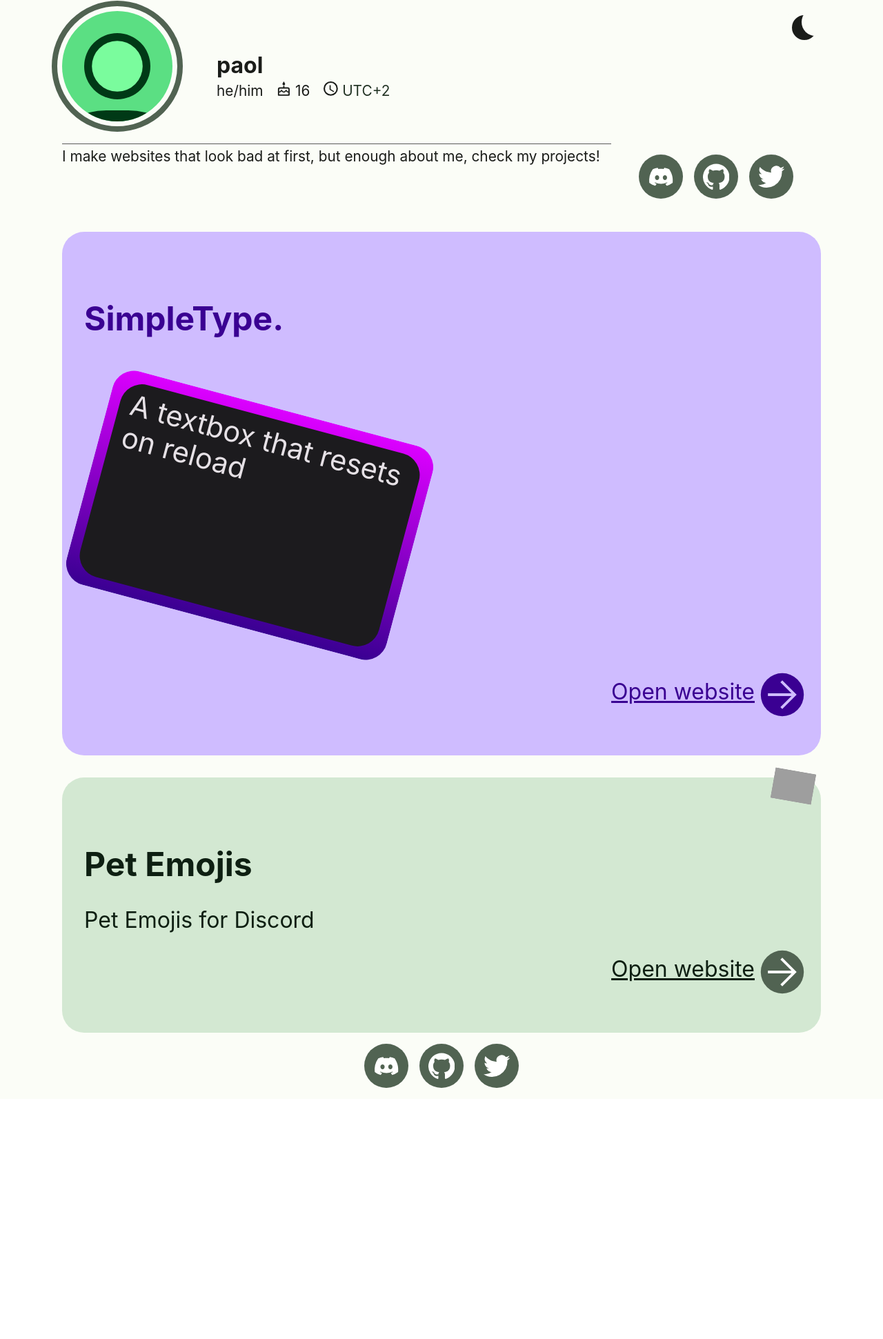
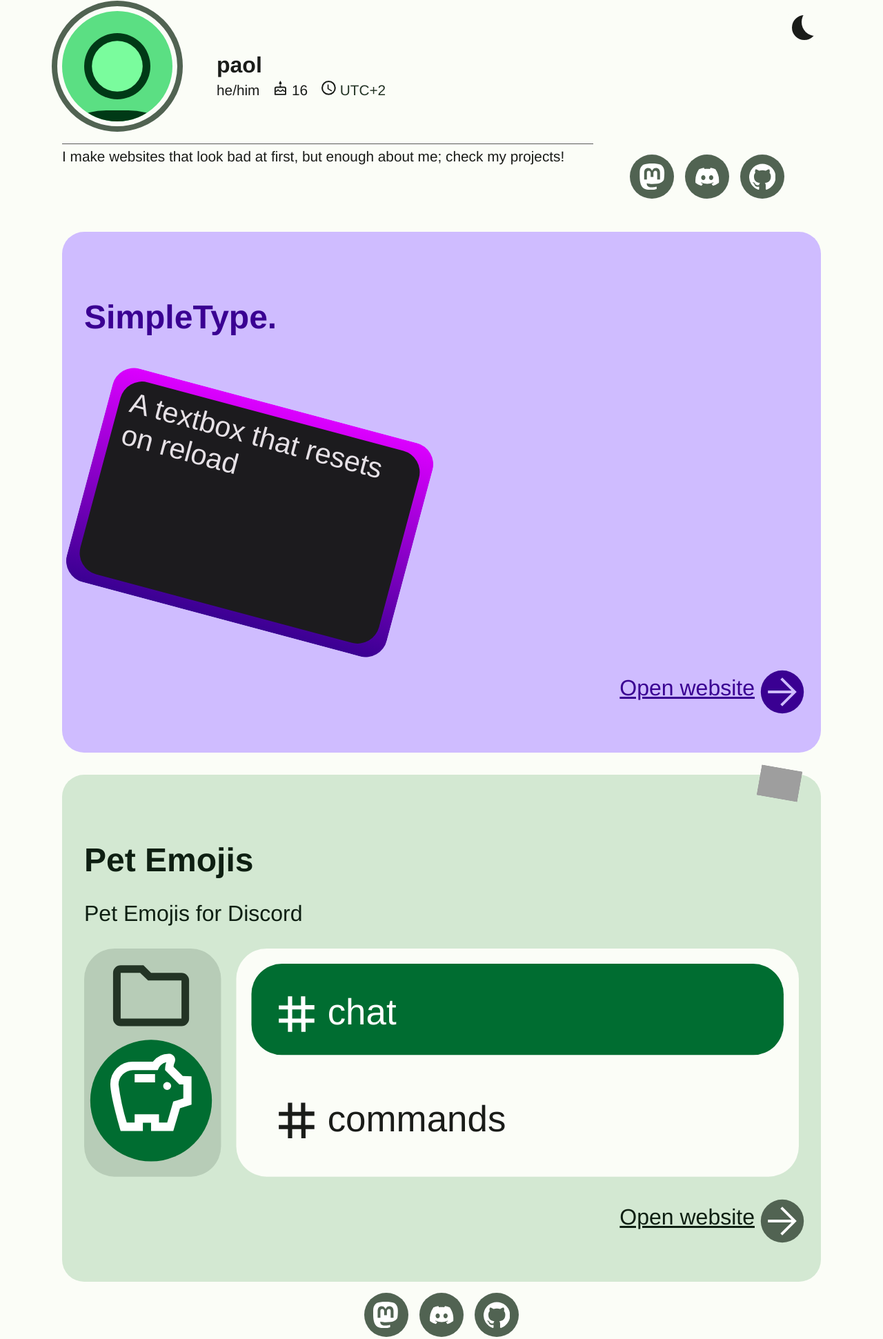
Before and after one commit to Paol-M/home, a plain HTML site: page index.html in a window 1280 px wide. Shown: the part 48-1989 px from the top of the page at 69% size. Before the commit the page ends 1641 px from the top, so only its background shows below. Drawn offline with Linux system fonts and the light colour scheme; grey boxes are pictures that could not be loaded.

Commit message:
Linked Mastodon; unlinked Twitter. Added pets' SVG

```diff
--- a/index.html
+++ b/index.html
@@ -57,26 +57,25 @@
           </svg>
         </label>
 
-        <p class="aboutMe">I make websites that look bad at first, but enough about me, check my projects!</p>
+        <p class="aboutMe">I make websites that look bad at first, but enough about me; check my projects!</p>
 
         <div class="links" aria-label="Social Media Profiles">
-          <a title="discord profile — paol#7272" href="https://discordapp.com/users/573589702368821259" target="_blank" rel="noopener">
+          <a rel="me" href="https://toot.io/@paol" title="Mastodon profile — @paol@toot.io" target="_blank" rel="noopener">
+            <svg xmlns="http://www.w3.org/2000/svg" viewBox="0 0 216 232"><path d="M212 139c-3 16-29 34-58 38-15 2-30 3-46 3-26-2-46-7-46-7v8c4 25 26 27 47 28 21 0 39-6 39-6l1 19s-14 8-41 10c-14 1-32-1-53-6C9 214 1 165 0 116V76c0-50 33-65 33-65C50 3 78 0 108 0h1c29 0 58 3 74 11 0 0 33 15 33 65 0 0 1 37-4 63"/>
+              <path fill="var(--secondary)" d="M178 80v61h-25V82c0-13-5-19-15-19-12 0-18 8-18 22v33H96V85c0-14-6-22-17-22s-16 6-16 19v59H39V80c0-12 3-22 9-30 7-7 16-11 26-11 13 0 22 5 28 15l6 10 6-10c6-10 16-15 28-15 11 0 19 4 26 11 6 8 10 18 10 30"/>
+            </svg>
+          </a>
+          <a rel="me" title="Discord profile — paol#7272" href="https://discordapp.com/users/573589702368821259" target="_blank" rel="noopener">
             <svg xmlns="http://www.w3.org/2000/svg" viewBox="0 0 100 100">
               <path d="M80.9 21.7A73.5 73.5 0 0 0 62.7 16a.3.3 0 0 0-.2.2 51.2 51.2 0 0 0-2.3 4.6c-6.9-1-13.7-1-20.4 0a47 47 0 0 0-2.3-4.6.3.3 0 0 0-.3-.2 73.3 73.3 0 0 0-18.1 5.7.3.3 0 0 0-.1 0A75.2 75.2 0 0 0 5.8 72.6a.3.3 0 0 0 .1.2c7.7 5.6 15 9 22.3 11.3a.3.3 0 0 0 .3-.2 52.8 52.8 0 0 0 4.5-7.4.3.3 0 0 0-.1-.3 48.7 48.7 0 0 1-7-3.4.3.3 0 0 1 0-.4l1.4-1.1a.3.3 0 0 1 .3 0 52.7 52.7 0 0 0 44.8 0 .3.3 0 0 1 .3 0l1.3 1a.3.3 0 0 1 0 .5 45.7 45.7 0 0 1-7 3.3.3.3 0 0 0 0 .4 59.3 59.3 0 0 0 4.5 7.4.3.3 0 0 0 .3.1A73.7 73.7 0 0 0 94 72.7a.3.3 0 0 0 0-.2c2-19.2-3-36-13.1-50.7a.2.2 0 0 0-.1-.1zM35.2 62.4c-4.4 0-8-4-8-9s3.6-9 8-9c4.5 0 8.1 4 8 9 0 5-3.5 9-8 9zm29.6 0c-4.4 0-8-4-8-9s3.6-9 8-9c4.5 0 8.1 4 8 9 0 5-3.5 9-8 9z" />
             </svg>
           </a>
 
-          <a href="https://github.com/Paol-M" title="GitHub profile — Paol-M" target="_blank" rel="noopener">
+          <a rel="me" href="https://github.com/Paol-M" title="GitHub profile — Paol-M" target="_blank" rel="noopener">
             <svg xmlns="http://www.w3.org/2000/svg" viewBox="0 0 256 256">
               <path
                 d="M128 3.2a128 128 0 0 0-40.5 249.4c6.4 1.2 8.8-2.8 8.8-6.1l-.2-23.9c-35.6 7.8-43.1-15-43.1-15-5.8-14.9-14.2-18.8-14.2-18.8-11.6-8 .8-7.8.8-7.8 12.9 1 19.7 13.2 19.7 13.2 11.4 19.6 30 14 37.2 10.7 1.2-8.3 4.5-14 8.1-17.2-28.4-3.2-58.3-14.2-58.3-63.2 0-14 5-25.4 13.2-34.4a46 46 0 0 1 1.3-33.9S71.5 52.8 96 69.4a122.7 122.7 0 0 1 64 0c24.5-16.6 35.2-13.2 35.2-13.2a46 46 0 0 1 1.3 34c8.2 8.9 13.2 20.3 13.2 34.3 0 49.1-30 60-58.5 63.1 4.6 4 8.7 11.8 8.7 23.7l-.2 35.2c0 3.4 2.4 7.4 8.8 6.1A128 128 0 0 0 128 3.2ZM48 185.5c-.3.6-1.3.8-2.3.4-.9-.4-1.4-1.3-1.1-2 .3-.6 1.3-.8 2.2-.3 1 .4 1.5 1.3 1.1 1.9zm6.2 5.6c-.6.6-1.8.3-2.6-.6-.8-.9-1-2-.4-2.6.7-.6 1.8-.3 2.7.6.8.9 1 2 .3 2.6zm4.4 7.2c-.8.6-2.1 0-2.9-1.1-.8-1.1-.8-2.5 0-3 .8-.6 2-.1 2.9 1 .8 1.2.8 2.5 0 3.1zm7.3 8.3c-.7.8-2.2.6-3.3-.5-1.1-1-1.5-2.5-.8-3.2.8-.8 2.3-.6 3.4.5 1 1 1.4 2.5.7 3.2zm9.4 2.8c-.3 1-1.7 1.5-3.2 1-1.4-.4-2.4-1.5-2.1-2.6.3-1 1.7-1.4 3.2-1 1.5.5 2.4 1.6 2.1 2.6zm10.7 1.2c0 1-1.1 2-2.7 2-1.5 0-2.7-.8-2.8-1.9 0-1 1.2-2 2.8-2 1.5 0 2.7.9 2.7 2zm10.6-.4c.2 1-.9 2.1-2.4 2.4-1.5.3-2.8-.4-3-1.4-.2-1 .9-2.1 2.3-2.4 1.6-.2 3 .4 3.1 1.4z"
               />
-            </svg>
-          </a>
-
-          <a href="https://twitter.com/NotPaol" title="Twitter profile — @NotPaol" target="_blank" rel="noopener">
-            <svg xmlns="http://www.w3.org/2000/svg" viewBox="0 0 256 256">
-              <path d="M256 49c-9 4-20 7-30 8 11-7 19-17 23-29-10 6-21 10-33 13a52 52 0 0 0-90 47C82 86 44 65 18 34a52 52 0 0 0 16 70c-9-1-17-3-24-7v1c0 25 18 46 42 51a53 53 0 0 1-23 1c6 21 26 36 49 37a105 105 0 0 1-78 21A148 148 0 0 0 230 75c10-7 19-16 26-26" />
             </svg>
           </a>
         </div>
@@ -112,6 +111,19 @@
         <h2>Pet Emojis</h2>
         <p>Pet Emojis for Discord</p>
         <img src="https://paol-m.github.io/pig/Pics/PigPigGo.svg" alt="Pig emoji with a bow tie" />
+        <svg xmlns="http://www.w3.org/2000/svg" viewBox="0 0 235 75" class="🐷_SVG">
+          <title>Discord but with theme as that of this website</title>
+          <rect fill="var(--secondary-container-2)" width="45" height="75" rx="10" />
+          <rect fill="var(--background)" width="185" height="75" x="50" rx="10" />
+          <rect fill="var(--primary)" width="175" height="30" x="55" y="5" rx="10" />
+          <text fill="var(--on-primary)" x="80" y="25" font-size="12">chat</text>
+          <text fill="var(--on-background" ) x="80" y="60" font-size="12">commands</text>
+          <path id="tag" transform="translate(20, 24)" fill="var(--on-background)" d="M55.7 31v-1.4h-3v-2.9h-1.4v3h-2.9v-3H47v3h-3V31h3v3h-3v1.4h3v3h1.4v-3h3v3h1.4v-3h2.9V34h-3v-3Zm-4.4 3h-2.9v-3h3z" />
+          <path id="tag" transform="translate(20, -11)" fill="var(--on-primary)" d="M55.7 31v-1.4h-3v-2.9h-1.4v3h-2.9v-3H47v3h-3V31h3v3h-3v1.4h3v3h1.4v-3h3v3h1.4v-3h2.9V34h-3v-3Zm-4.4 3h-2.9v-3h3z" />
+          <path fill="var(--on-secondary-container-2)" transform="translate(20, 23)" d="M-1.6-15 1-12.5h11V0H-8v-15h6.5m1-2.5H-8a2.5 2.5 0 0 0-2.5 2.5V0A2.5 2.5 0 0 0-8 2.5h20A2.5 2.5 0 0 0 14.5 0v-12.5A2.5 2.5 0 0 0 12-15H2Z" />
+          <circle fill="var(--primary)" cx="22" cy="50" r="20" />
+          <path fill="var(--on-primary)" transform="translate(20, 15)" d="M6 30.2c0-.7.6-1.3 1.3-1.3a1.3 1.3 0 1 1 0 2.6c-.7 0-1.3-.6-1.3-1.3zM-3.4 29h6.7v-2.7h-6.7zm18.7-2v9.3l-3.8 1.2L9.3 45H2v-2.7H-.7V45H-8s-3.4-11.3-3.4-15.4A7.3 7.3 0 0 1-4 22.2h6.6A6.7 6.7 0 0 1 8 19.6a2 2 0 0 1 1.8 2.7c-.2.5-.4 1-.4 1.6l3 3zm-2.7 2.7h-1.3L6.6 25c0-.9.1-1.7.4-2.6A4 4 0 0 0 4.2 25H-4a4.7 4.7 0 0 0-4.7 4.7A73 73 0 0 0-6 42.2h2.6v-2.7h8v2.7h2.7l2-6.9 3.3-1z" />
+        </svg>
         <div>
           <a href="https://paol-m.github.io/pet" class="goTo">
             <p>Open website</p>
@@ -122,23 +134,22 @@
 
       <footer>
         <div class="links" aria-label="Social Media Profiles">
-          <a title="discord profile — paol#7272" href="https://discordapp.com/users/573589702368821259" target="_blank" rel="noopener">
+          <a rel="me" href="https://toot.io/@paol" title="Mastodon profile — @paol@toot.io" target="_blank" rel="noopener">
+            <svg xmlns="http://www.w3.org/2000/svg" viewBox="0 0 216 232"><path d="M212 139c-3 16-29 34-58 38-15 2-30 3-46 3-26-2-46-7-46-7v8c4 25 26 27 47 28 21 0 39-6 39-6l1 19s-14 8-41 10c-14 1-32-1-53-6C9 214 1 165 0 116V76c0-50 33-65 33-65C50 3 78 0 108 0h1c29 0 58 3 74 11 0 0 33 15 33 65 0 0 1 37-4 63"/>
+              <path fill="var(--secondary)" d="M178 80v61h-25V82c0-13-5-19-15-19-12 0-18 8-18 22v33H96V85c0-14-6-22-17-22s-16 6-16 19v59H39V80c0-12 3-22 9-30 7-7 16-11 26-11 13 0 22 5 28 15l6 10 6-10c6-10 16-15 28-15 11 0 19 4 26 11 6 8 10 18 10 30"/>
+            </svg>
+          </a>
+          <a rel="me" title="Discord profile — paol#7272" href="https://discordapp.com/users/573589702368821259" target="_blank" rel="noopener">
             <svg xmlns="http://www.w3.org/2000/svg" viewBox="0 0 100 100">
               <path d="M80.9 21.7A73.5 73.5 0 0 0 62.7 16a.3.3 0 0 0-.2.2 51.2 51.2 0 0 0-2.3 4.6c-6.9-1-13.7-1-20.4 0a47 47 0 0 0-2.3-4.6.3.3 0 0 0-.3-.2 73.3 73.3 0 0 0-18.1 5.7.3.3 0 0 0-.1 0A75.2 75.2 0 0 0 5.8 72.6a.3.3 0 0 0 .1.2c7.7 5.6 15 9 22.3 11.3a.3.3 0 0 0 .3-.2 52.8 52.8 0 0 0 4.5-7.4.3.3 0 0 0-.1-.3 48.7 48.7 0 0 1-7-3.4.3.3 0 0 1 0-.4l1.4-1.1a.3.3 0 0 1 .3 0 52.7 52.7 0 0 0 44.8 0 .3.3 0 0 1 .3 0l1.3 1a.3.3 0 0 1 0 .5 45.7 45.7 0 0 1-7 3.3.3.3 0 0 0 0 .4 59.3 59.3 0 0 0 4.5 7.4.3.3 0 0 0 .3.1A73.7 73.7 0 0 0 94 72.7a.3.3 0 0 0 0-.2c2-19.2-3-36-13.1-50.7a.2.2 0 0 0-.1-.1zM35.2 62.4c-4.4 0-8-4-8-9s3.6-9 8-9c4.5 0 8.1 4 8 9 0 5-3.5 9-8 9zm29.6 0c-4.4 0-8-4-8-9s3.6-9 8-9c4.5 0 8.1 4 8 9 0 5-3.5 9-8 9z" />
             </svg>
           </a>
 
-          <a href="https://github.com/Paol-M" title="GitHub profile — Paol-M" target="_blank" rel="noopener">
+          <a rel="me" href="https://github.com/Paol-M" title="GitHub profile — Paol-M" target="_blank" rel="noopener">
             <svg xmlns="http://www.w3.org/2000/svg" viewBox="0 0 256 256">
               <path
                 d="M128 3.2a128 128 0 0 0-40.5 249.4c6.4 1.2 8.8-2.8 8.8-6.1l-.2-23.9c-35.6 7.8-43.1-15-43.1-15-5.8-14.9-14.2-18.8-14.2-18.8-11.6-8 .8-7.8.8-7.8 12.9 1 19.7 13.2 19.7 13.2 11.4 19.6 30 14 37.2 10.7 1.2-8.3 4.5-14 8.1-17.2-28.4-3.2-58.3-14.2-58.3-63.2 0-14 5-25.4 13.2-34.4a46 46 0 0 1 1.3-33.9S71.5 52.8 96 69.4a122.7 122.7 0 0 1 64 0c24.5-16.6 35.2-13.2 35.2-13.2a46 46 0 0 1 1.3 34c8.2 8.9 13.2 20.3 13.2 34.3 0 49.1-30 60-58.5 63.1 4.6 4 8.7 11.8 8.7 23.7l-.2 35.2c0 3.4 2.4 7.4 8.8 6.1A128 128 0 0 0 128 3.2ZM48 185.5c-.3.6-1.3.8-2.3.4-.9-.4-1.4-1.3-1.1-2 .3-.6 1.3-.8 2.2-.3 1 .4 1.5 1.3 1.1 1.9zm6.2 5.6c-.6.6-1.8.3-2.6-.6-.8-.9-1-2-.4-2.6.7-.6 1.8-.3 2.7.6.8.9 1 2 .3 2.6zm4.4 7.2c-.8.6-2.1 0-2.9-1.1-.8-1.1-.8-2.5 0-3 .8-.6 2-.1 2.9 1 .8 1.2.8 2.5 0 3.1zm7.3 8.3c-.7.8-2.2.6-3.3-.5-1.1-1-1.5-2.5-.8-3.2.8-.8 2.3-.6 3.4.5 1 1 1.4 2.5.7 3.2zm9.4 2.8c-.3 1-1.7 1.5-3.2 1-1.4-.4-2.4-1.5-2.1-2.6.3-1 1.7-1.4 3.2-1 1.5.5 2.4 1.6 2.1 2.6zm10.7 1.2c0 1-1.1 2-2.7 2-1.5 0-2.7-.8-2.8-1.9 0-1 1.2-2 2.8-2 1.5 0 2.7.9 2.7 2zm10.6-.4c.2 1-.9 2.1-2.4 2.4-1.5.3-2.8-.4-3-1.4-.2-1 .9-2.1 2.3-2.4 1.6-.2 3 .4 3.1 1.4z"
               />
-            </svg>
-          </a>
-
-          <a href="https://twitter.com/NotPaol" title="Twitter profile — @NotPaol" target="_blank" rel="noopener">
-            <svg xmlns="http://www.w3.org/2000/svg" viewBox="0 0 256 256">
-              <path d="M256 49c-9 4-20 7-30 8 11-7 19-17 23-29-10 6-21 10-33 13a52 52 0 0 0-90 47C82 86 44 65 18 34a52 52 0 0 0 16 70c-9-1-17-3-24-7v1c0 25 18 46 42 51a53 53 0 0 1-23 1c6 21 26 36 49 37a105 105 0 0 1-78 21A148 148 0 0 0 230 75c10-7 19-16 26-26" />
             </svg>
           </a>
         </div>
--- a/style.scss
+++ b/style.scss
@@ -155,7 +155,7 @@ $lightBackground: #fbfdf7;
 html {
   margin: 0;
   padding: 0;
-  font-family: "Ubuntu", -apple-system, "Segoe UI", "Roboto", "Oxygen", "Cantarell", "Fira Sans", "Droid Sans", "Helvetica Neue", sans-serif;
+  font-family: Helvetica, Arial, sans-serif;
 }
 
 * {
@@ -464,11 +464,14 @@ body {
     rotate: 10deg;
     position: absolute;
     top: -10px;
-    right: 10px;
+    right: 30px;
   }
-  .goTo svg {
-    background-color: var(--secondary);
-    fill: var(--on-secondary);
+  .goTo {
+    margin-top: 1em;
+    svg {
+      background-color: var(--secondary);
+      fill: var(--on-secondary);
+    }
   }
 }
 
@@ -483,8 +486,20 @@ body {
     grid-template-columns: auto;
 
     & > img {
-      margin-inline: auto;
+      margin: 3em auto;
     }
+  }
+
+  #🐷 {
+    overflow: hidden;
+
+    img {
+      display: none;
+    }
+  }
+
+  .🐷_SVG {
+    min-width: 110vw;
   }
 
   .links {
```
Also changed, not shown: style.css, 1 other file.
